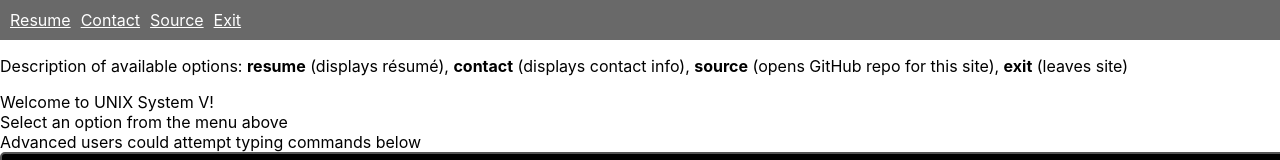
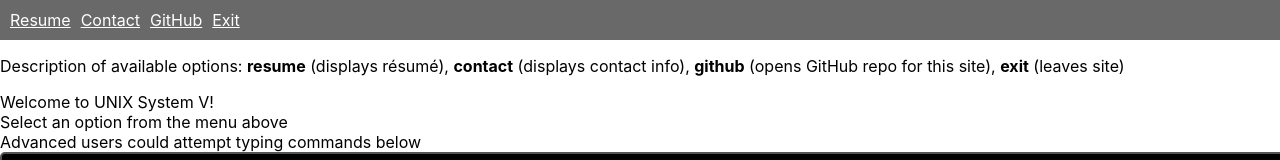
Before and after one commit to jdk3410/resume, a React (Create React App) app: page / in a window 1280 px wide. Shown: the top 160 px of the page. Built offline with nearby package versions, Linux system fonts and the light colour scheme.

Commit message:
Cosmetic changes on website

```diff
--- a/src/Terminal.js
+++ b/src/Terminal.js
@@ -31,7 +31,7 @@ const Terminal = () => {
             commandOutput = 'Finding the best candidate... For you!';
         } else if (command === 'contact') {
             commandOutput = '----------------------------------\nYour primary server admin is jdk3410!\nIt just so happens he\'s seeking a DevOps position!\nEmail him @ 3410jdk@gmail.com\n----------------------------------\n';
-        } else if (command === 'source') {
+        } else if (command === 'github') {
             window.location.href = 'https://github.com/jdk3410/resume';
         } else if (command === 'exit') {
             commandOutput = 'Crashing this plane... With no survivors!!!';
@@ -68,10 +68,10 @@ const Terminal = () => {
             <nav style={{backgroundColor: '#696969', padding: '10px'}}>
                 <a href="/resume" data-command="resume" onClick={handleLinkClick} style={{color: '#FFFFFF', marginRight: '10px'}}>Resume</a>
                 <a href="/contact" data-command="contact" onClick={handleLinkClick} style={{color: '#FFFFFF', marginRight: '10px'}}>Contact</a>
-                <a href="/source" data-command="source" onClick={handleLinkClick} style={{color: '#FFFFFF', marginRight: '10px'}}>Source</a>
+                <a href="/github" data-command="github" onClick={handleLinkClick} style={{color: '#FFFFFF', marginRight: '10px'}}>GitHub</a>
                 <a href="/exit" data-command="exit" onClick={handleLinkClick} style={{color: '#FFFFFF', marginRight: '10px'}}>Exit</a>
             </nav>
-            <p style={{color: '#000000'}}>Description of available options: <strong>resume</strong> (displays résumé), <strong>contact</strong> (displays contact info), <strong>source</strong> (opens GitHub repo for this site), <strong>exit</strong> (leaves site)</p>
+            <p style={{color: '#000000'}}>Description of available options: <strong>resume</strong> (displays résumé), <strong>contact</strong> (displays contact info), <strong>github</strong> (opens GitHub repo for this site), <strong>exit</strong> (leaves site)</p>
             <div className="flashing-text">Welcome to UNIX System V!</div>
             <div className="flashing-text">Select an option from the menu above</div>
             <div className="flashing-text">Advanced users could attempt typing commands below</div>
```
